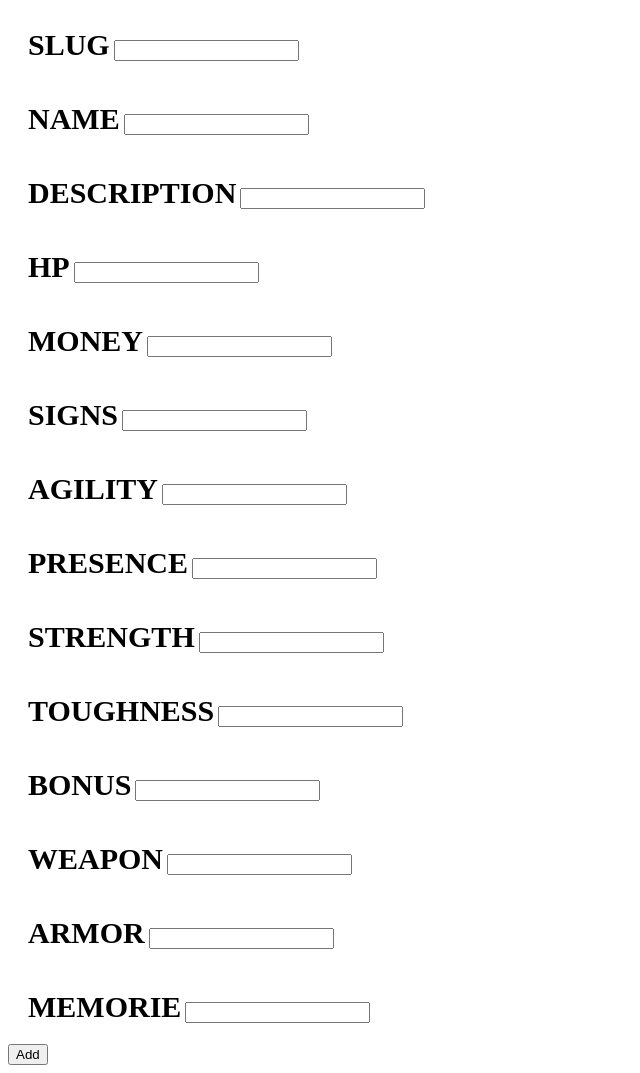
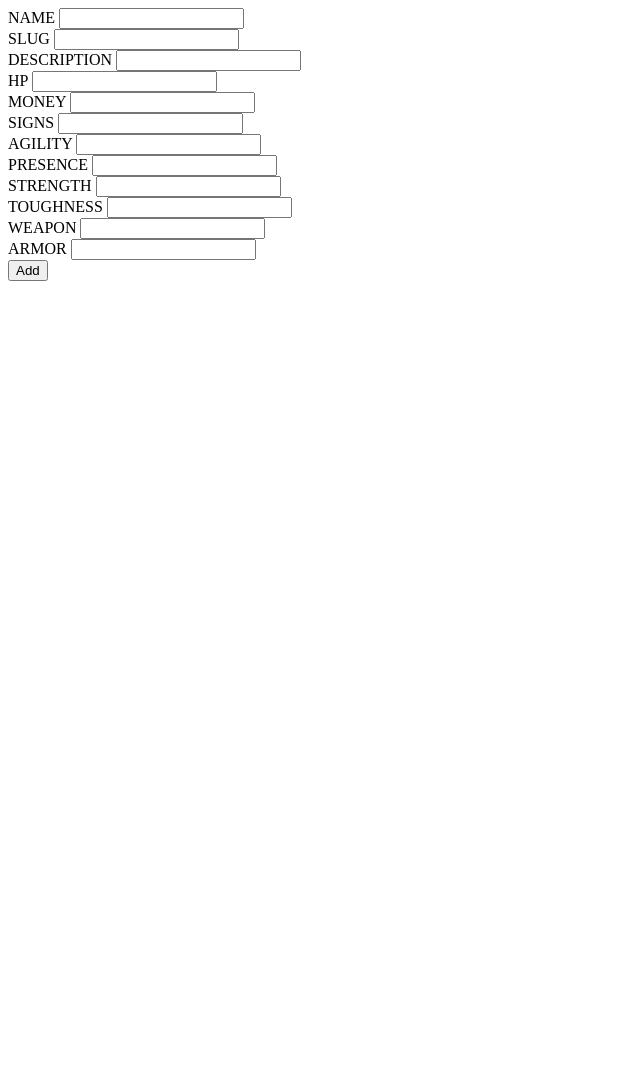
Before and after one commit to H3WH4L3/TTRPG_Helper, a Flask app: page /add_class in a window 1280 px wide. Shown: the whole page, without its empty margins (0-640 px from the left). After the commit the page ends 281 px from the top, so only its background shows below. Run offline with Flask 3, Linux system fonts and the light colour scheme; some libraries are stand-ins or nearby versions.

Commit message:
Change 'add_class' method (Remove 'bonus' and 'memorie' blocks)

```diff
--- a/templates/add_class.html
+++ b/templates/add_class.html
@@ -8,167 +8,194 @@
 
 <body>
     <form method="POST" action="add_class">
-        <!--SLUG-->
-        <div class="input_block">
-            <span class="input_title">SLUG</span>
-            <input name="slug" type="text" required pattern="^[a-z]+(?:_[a-z]+)*$" value="{{ form.get('slug', '') }}"
-                class="{% if errors.get('slug') %}invalid{% endif %}"
-                oninvalid="this.setCustomValidity('Только латиница, нижний регистр, слова через _')"
-                oninput="this.setCustomValidity('')">
+        <div id="class-block">
+            <div class="information-block">
+                <!-- NAME -->
+                <div class="name-block">
+                    <span class="input-title">NAME</span>
+
+                    <input
+                        type="text"
+                        name="name_ru"
+                        required
+                        value="{{ form.get('name_ru', '') }}"
+                    >
+                    {% if errors.get(name_ru) %}
+                        <div class="error">{{ errors['name_ru'] }}</div>
+                    {% endif %}
+                </div>
+
+                <!-- SLUG -->
+                <div class="slug-block">
+                    <span class="input-title">SLUG</span>
+
+                    <input
+                        type="text"
+                        name="slug"
+                        required
+                        value="{{ form.get('slug', '') }}"
+                    >
                     {% if errors.get('slug') %}
                         <div class="error">{{ errors['slug'] }}</div>
                     {% endif %}
                 </div>
-        <!--NAME-->
-        <div class="input_block">
-            <span class="input_title">NAME</span>
-            <input type="text" name="name_ru" required pattern="^[А-ЯЁ][а-яё]+(?: [А-ЯЁа-яё]+)*$"
-                value="{{ form.get('name_ru', '') }}" class="{% if errors.get('name_ru') %}invalid{% endif %}"
-                oninvalid="this.setCustomValidity('Только кирриллица, слова разделяются пробелом, никаких символов')"
-                oninput="this.setCustomValidity('')">
-            {% if errors.get('name_ru') %}
-            <div class="error">{{ errors['name_ru'] }}</div>
-            {% endif %}
-        </div>
-        <!--DESCRIPTION-->
-        <div class="input_block">
-            <span class="input_title">DESCRIPTION</span>
-            <input type="text" name="desc_ru" required pattern="^[А-ЯЁ][А-ЯЁа-яё0-9 ,:;()\-!?]*\.$"
-                value="{{ form.get('desc_ru', '') }}" class="{% if errors.get('desc_ru') %}invalid{% endif %}"
-                oninvalid="this.setCustomValidity('Только кориллица, допускается любой свободный форма, в конце точка')"
-                oninput="this.setCustomValidity('')">
+
+                <!-- DESCRIPTION -->
+                <div class="desc-block">
+                    <span class="input-title">DESCRIPTION</span>
+
+                    <input
+                        type="text"
+                        name="desc_ru"
+                        required
+                        value="{{ form.get('desc_ru', '') }}"
+                    >
                     {% if errors.get('desc_ru') %}
                         <div class="error">{{ errors['desc_ru'] }}</div>
                     {% endif %}
                 </div>
-        <!--HP-->
-        <div class="input_block">
-            <span class="input_title">HP</span>
-            <input type="text" name="hp_formula" pattern="(?:(\d*)d)?(\d+)([+\-])?(\d+)?" required
-                value="{{ form.get('hp_formula', '') }}" class="{% if errors.get('hp_formula') %}invalid{% endif %}"
-                oninvalid="this.setCustomValidity('Только формат вида XdY/XdY±Z (3d6/3d6±2)')"
-                oninput="this.setCustomValidity('')">
+            </div>
+
+            <div class="stats-block">
+                <!-- HP -->
+                <div class="hp-block">
+                    <span class="input-title">HP</span>
+
+                    <input
+                        type="text"
+                        name="hp_formula"
+                        required
+                        value="{{ form.get('hp_formula', '') }}"
+                    >
                     {% if errors.get('hp_formula') %}
                         <div class="error">{{ errors['hp_formula'] }}</div>
                     {% endif %}
                 </div>
-        <!--MONEY-->
-        <div class="input_block">
-            <span class="input_title">MONEY</span>
-            <input type="text" name="money_formula" pattern="(?:(\d*)d)?(\d+)([+\-])?(\d+)?" required
-                value="{{ form.get('money_formula', '') }}"
-                class="{% if errors.get('money_formula') %}invalid{% endif %}"
-                oninvalid="this.setCustomValidity('Только формат вида XdY/XdY±Z (3d6/3d6±2)')"
-                oninput="this.setCustomValidity('')">
+
+                <!-- MONEY -->
+                <div class="money-block">
+                    <span class="input-title">MONEY</span>
+
+                    <input
+                        type="text"
+                        name="money_formula"
+                        required
+                        value="{{ form.get('money_formula','') }}"
+                    >
                     {% if errors.get('money_formula') %}
                         <div class="error">{{ errors['money_formula'] }}</div>
                     {% endif %}
                 </div>
-        <!--SIGNS-->
-        <div class="input_block">
-            <span class="input_title">SIGNS</span>
-            <input type="text" name="signs_formula" pattern="(?:(\d*)d)?(\d+)([+\-])?(\d+)?" required
+
+                <!-- SIGNS -->
+                <div class="signs-block">
+                    <span class="input-title">SIGNS</span>
+
+                    <input
+                        type="text"
+                        name="signs_formula"
+                        required
                         value="{{ form.get('signs_formula', '') }}"
-                class="{% if errors.get('signs_formula') %}invalid{% endif %}"
-                oninvalid="this.setCustomValidity('Только формат вида XdY/XdY±Z (3d6/3d6±2)')"
-                oninput="this.setCustomValidity('')">
+                    >
                     {% if errors.get('signs_formula') %}
                         <div class="error">{{ errors['signs_formula'] }}</div>
                     {% endif %}
                 </div>
-        <!--AGILITY-->
-        <div class="input_block">
-            <span class="input_title">AGILITY</span>
-            <input type="text" name="agility_formula" pattern="(?:(\d*)d)?(\d+)([+\-])?(\d+)?" required
+            </div>
+
+            <div class="abilities-block">
+                <!-- AGILITY -->
+                <div class="agility-block">
+                    <span class="input-title">AGILITY</span>
+
+                    <input
+                        type="text"
+                        name="agility_formula"
+                        required
                         value="{{ form.get('agility_formula', '') }}"
-                class="{% if errors.get('agility_formula') %}invalid{% endif %}"
-                oninvalid="this.setCustomValidity('Только формат вида XdY/XdY±Z (3d6/3d6±2)')"
-                oninput="this.setCustomValidity('')">
+                    >
                     {% if errors.get('agility_formula') %}
                         <div class="error">{{ errors['agility_formula'] }}</div>
                     {% endif %}
                 </div>
-        <!--PRESENCE-->
-        <div class="input_block">
-            <span class="input_title">PRESENCE</span>
-            <input type="text" name="presence_formula" pattern="(?:(\d*)d)?(\d+)([+\-])?(\d+)?" required
+
+                <!-- PRESENCE -->
+                <div class="presence-block">
+                    <span class="input-title">PRESENCE</span>
+
+                    <input
+                        type="text"
+                        name="presence_formula"
+                        required
                         value="{{ form.get('presence_formula', '') }}"
-                class="{% if errors.get('presence_formula') %}invalid{% endif %}"
-                oninvalid="this.setCustomValidity('Только формат вида XdY/XdY±Z (3d6/3d6±2)')"
-                oninput="this.setCustomValidity('')">
+                    >
                     {% if errors.get('presence_formula') %}
                         <div class="error">{{ errors['presence_formula'] }}</div>
                     {% endif %}
                 </div>
-        <!--STRENGTH-->
-        <div class="input_block">
-            <span class="input_title">STRENGTH</span>
-            <input type="text" name="strength_formula" pattern="(?:(\d*)d)?(\d+)([+\-])?(\d+)?" required
+
+                <!-- STRENGTH -->
+                <div class="strength-block">
+                    <span class="input-title">STRENGTH</span>
+
+                    <input
+                        type="text"
+                        name="strength_formula"
+                        required
                         value="{{ form.get('strength_formula', '') }}"
-                class="{% if errors.get('strength_formula') %}invalid{% endif %}"
-                oninvalid="this.setCustomValidity('Только формат вида XdY/XdY±Z (3d6/3d6±2)')"
-                oninput="this.setCustomValidity('')">
+                    >
                     {% if errors.get('strength_formula') %}
                         <div class="error">{{ errors['strength_formula'] }}</div>
                     {% endif %}
                 </div>
-        <!--TOUGHNESS-->
-        <div class="input_block">
-            <span class="input_title">TOUGHNESS</span>
-            <input type="text" name="toughness_formula" pattern="(?:(\d*)d)?(\d+)([+\-])?(\d+)?" required
+
+                <!-- TOUGHNESS -->
+                <div class="toughness-block">
+                    <span class="input-title">TOUGHNESS</span>
+
+                    <input
+                        type="text"
+                        name="toughness_formula"
+                        required
                         value="{{ form.get('toughness_formula', '') }}"
-                class="{% if errors.get('toughness_formula') %}invalid{% endif %}"
-                oninvalid="this.setCustomValidity('Только формат вида XdY/XdY±Z (3d6/3d6±2)')"
-                oninput="this.setCustomValidity('')">
+                    >
                     {% if errors.get('toughness_formula') %}
                         <div class="error">{{ errors['toughness_formula'] }}</div>
                     {% endif %}
                 </div>
-        <!--BONUS-->
-        <div class="input_block">
-            <span class="input_title">BONUS</span>
-            <input type="text" name="bonus_type" pattern="^[А-ЯЁ][А-ЯЁа-яё0-9 ,:;()\-!?]*$" required
-                value="{{ form.get('bonus_type', '') }}" class="{% if errors.get('bonus_type') %}invalid{% endif %}"
-                oninvalid="this.setCustomValidity('Только кориллица, допускается любой свободный форма')"
-                oninput="this.setCustomValidity('')">
-            {% if errors.get('bonus_type') %}
-            <div class="error">{{ errors['bonus_type'] }}</div>
-            {% endif %}
             </div>
-        <!--WEAPON-->
-        <div class="input_block">
-            <span class="input_title">WEAPON</span>
-            <input type="text" name="weapon_formula" pattern="(?:(\d*)d)?(\d+)([+\-])?(\d+)?" required
+
+            <div class="equipments-block">
+                <!-- WEAPON -->
+                <div class="weapon-block">
+                    <span class="input-title">WEAPON</span>
+
+                    <input
+                        type="text"
+                        name="weapon_formula"
+                        required
                         value="{{ form.get('weapon_formula', '') }}"
-                class="{% if errors.get('weapon_formula') %}invalid{% endif %}"
-                oninvalid="this.setCustomValidity('Только формат вида XdY/XdY±Z (3d6/3d6±2)')"
-                oninput="this.setCustomValidity('')">
+                    >
                     {% if errors.get('weapon_formula') %}
                         <div class="error">{{ errors['weapon_formula'] }}</div>
                     {% endif %}
                 </div>
-        <!--ARMOR-->
-        <div class="input_block">
-            <span class="input_title">ARMOR</span>
-            <input type="text" name="armor_formula" pattern="(?:(\d*)d)?(\d+)([+\-])?(\d+)?" required
+
+                <!-- ARMOR -->
+                <div class="armor-block">
+                    <span class="input-title">ARMOR</span>
+
+                    <input
+                        type="text"
+                        name="armor_formula"
+                        required
                         value="{{ form.get('armor_formula', '') }}"
-                class="{% if errors.get('armor_formula') %}invalid{% endif %}"
-                oninvalid="this.setCustomValidity('Только формат вида XdY/XdY±Z (3d6/3d6±2)')"
-                oninput="this.setCustomValidity('')">
+                    >
                     {% if errors.get('armor_formula') %}
                         <div class="error">{{ errors['armor_formula'] }}</div>
                     {% endif %}
                 </div>
-        <!--MEMORIE-->
-        <div class="input_block">
-            <span class="input_title">MEMORIE</span>
-            <input type="text" name="memorie_type" pattern="^[А-ЯЁ][А-ЯЁа-яё0-9 ,:;()\-!?]*$" required
-                value="{{ form.get('memorie_type', '') }}" class="{% if errors.get('memorie_type') %}invalid{% endif %}"
-                oninvalid="this.setCustomValidity('Только кориллица, допускается любой свободный форма')"
-                oninput="this.setCustomValidity('')">
-            {% if errors.get('memorie_type') %}
-            <div class="error">{{ errors['memorie_type'] }}</div>
-            {% endif %}
+            </div>
         </div>
         <button type="submit">Add</button>
     </form>
```
Also changed, not shown: add_class.py (+48 -53 lines). Lines whose indentation alone changed are shown as unchanged.
